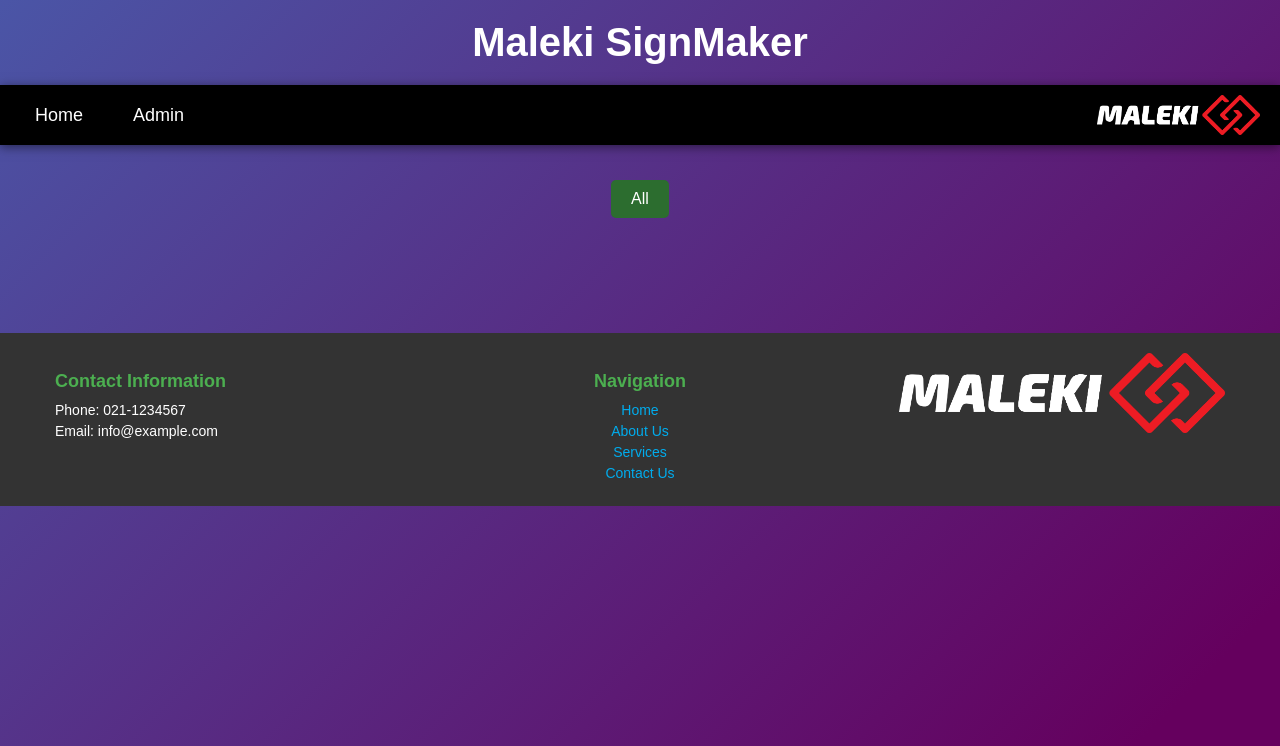
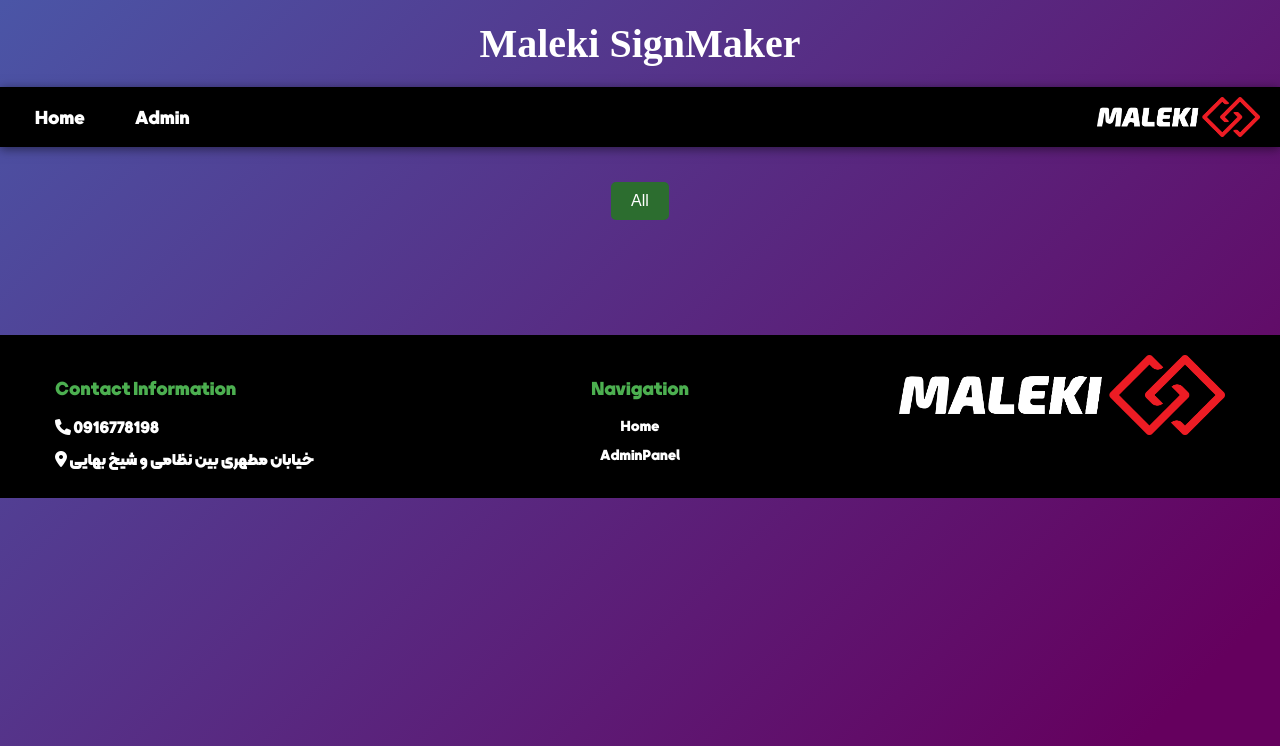
Before and after one commit to KeRanchi11/Project, a PHP site: page / in a window 1280 px wide. Shown: the top 746 px of the page. Run offline with PHP 8.4, Linux system fonts and the light colour scheme; data that the repository does not hold is empty.

Commit message:
add farsi font and optimize website

```diff
--- a/css/styles.css
+++ b/css/styles.css
@@ -1,7 +1,13 @@
+@font-face {
+    font-family: 'kalameh';
+    src: url('Font/KalamehWeb-Black.woff2') format('woff2'),
+         url('Font/Kalameh-Black.ttf') format('truetype');
+    font-weight: 400;
+    font-style: normal;
+}
 
 body {
     margin: auto;
-    font-family: -apple-system, BlinkMacSystemFont, sans-serif;
     overflow: auto;
     background: linear-gradient(315deg, rgba(101,0,94,1) 3%, rgba(60,132,206,1) 38%, rgba(48,238,226,1) 68%, rgba(255,25,25,1) 98%);
     animation: gradient 15s ease infinite;
@@ -47,19 +53,22 @@ body {
 @import url('https://fonts.googleapis.com/css2?family=Poppins:wght@300;400;600&display=swap');
 
 body {
-    font-family: 'Poppins', sans-serif;
     margin: 0;
     padding: 0;
   /* background: #dde1e7; */
     color: #ffffff;
     text-align: center;
+    font-family: 'kalameh';
 }
 
 h1 {
+    font-family: 'Poppins';
     font-weight: 600;
     margin: 20px 0;
     font-size: 2.5rem;
 }
+
+
 
 
 /* استایل ناوبری */
@@ -89,6 +98,7 @@ nav ul li {
 }
 
 nav ul li a {
+    font-family: 'kalameh';
     color: white;
     text-decoration: none;
     font-size: 18px;
@@ -336,7 +346,7 @@ footer {
 
 /* استایل فوتر */
 footer {
-    background-color: #333;
+    background-color: #000000;
     color: white;
     text-align: center;
     padding: 20px 0;
@@ -348,6 +358,7 @@ footer {
 }
 
 .footer-content {
+    font-family: 'kalameh';
     display: flex;
     justify-content: space-between;
     align-items: flex-start;
@@ -375,8 +386,9 @@ footer {
 }
 
 .contact-info p {
+    font-family: 'kalameh';
     margin: 5px 0;
-    font-size: 14px;
+    font-size: 1rem;
 }
 
 /* ستون وسط: منوی ناوبری */
@@ -401,7 +413,7 @@ footer {
 }
 
 .footer-navigation ul li a {
-    color: #00aced;
+    color: #ffffff;
     text-decoration: none;
     transition: color 0.3s;
 }
--- a/index.php
+++ b/index.php
@@ -9,8 +9,9 @@ $categories = $conn->query("SELECT DISTINCT category FROM images");
 <!DOCTYPE html>
 <html>
 <head>
-    <title>Gallery</title>
+    <title>تابلو سازی ملکی</title>
     <meta name="viewport" content="width=device-width, initial-scale=1.0">
+    <link rel="stylesheet" href="https://cdnjs.cloudflare.com/ajax/libs/font-awesome/6.0.0-beta3/css/all.min.css">
     <link rel="stylesheet" href="css/styles.css">
 </head>
 <body>
@@ -59,8 +60,8 @@ $categories = $conn->query("SELECT DISTINCT category FROM images");
             <!-- ستون سمت چپ: اطلاعات تماس -->
             <div class="footer-column contact-info">
                 <h3>Contact Information</h3>
-                <p>Phone: 021-1234567</p>
-                <p>Email: info@example.com</p>
+                <p><i class="fas fa-phone"></i> 0916778198</p>
+                <p><i class="fas fa-map-marker-alt"></i> خیابان مطهری بین نظامی و شیخ بهایی</p>
             </div>
 
             <!-- ستون وسط: منوی ناوبری -->
@@ -68,9 +69,7 @@ $categories = $conn->query("SELECT DISTINCT category FROM images");
                 <h3>Navigation</h3>
                 <ul>
                     <li><a href="index.php">Home</a></li>
-                    <li><a href="about.php">About Us</a></li>
-                    <li><a href="services.php">Services</a></li>
-                    <li><a href="contact.php">Contact Us</a></li>
+                    <li><a href="admin.php">AdminPanel</a></li>
                 </ul>
             </div>
 
```
Also changed, not shown: Font/Kalameh-Black.ttf (added), Font/Kalameh-Bold.ttf (added), Font/Kalameh-ExtraBold.ttf (added), Font/Kalameh-ExtraLight.ttf (added), Font/Kalameh-Light.ttf (added), Font/Kalameh-Medium.ttf (added), Font/Kalameh-Regular.ttf (added), Font/Kalameh-SemiBold.ttf (added), Font/Kalameh-Thin.ttf (added), Font/KalamehWeb-Black.woff2 (added), uploads/Call-of-duty-warzone-images-Full-HD-29-scaled.jpg (added), uploads/Jowhareh_galleries_6_poster_501e8632-99cd-45ce-a86b-c55f63a0de99.jpeg (added), uploads/pexels-christian-heitz-285904-842711.jpg (added).
